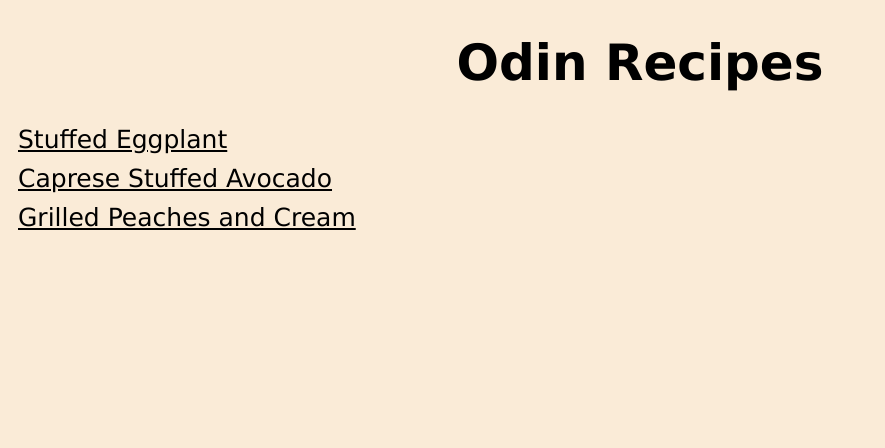
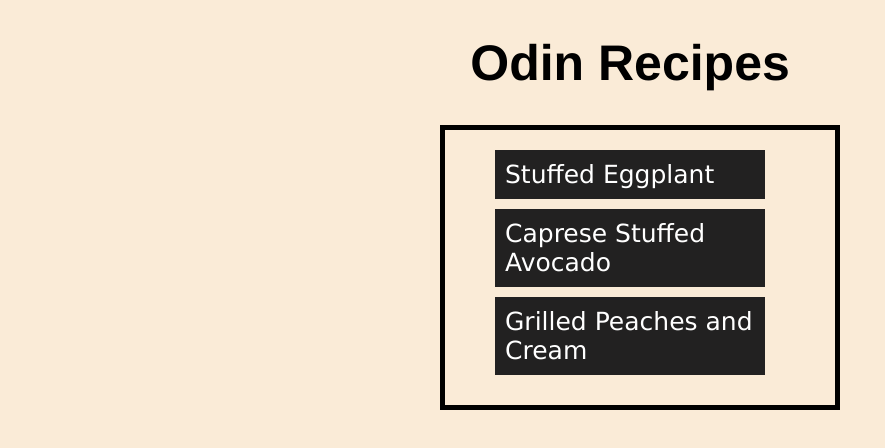
Before and after one commit to evrotower/odin_recepies, a plain HTML site: page index.html in a window 1280 px wide. Shown: the whole page, without its empty margins (0-885 px from the left). Drawn offline with Linux system fonts and the light colour scheme.

Commit message:
Added a few styles

```diff
--- a/index.html
+++ b/index.html
@@ -9,11 +9,14 @@
 </head>
 
 <body>
-    <h1>Odin Recipes</h1>
-    <a href="./recipes/stuffedeggplant.html">Stuffed Eggplant</a>
-    <a href="./recipes/capresestuffedavocado.html">Caprese Stuffed Avocado</a>
-    <a href="./recipes/grilledpeachesandcream.html">Grilled Peaches and Cream</a>
-
+    <div class="title">
+        <h1>Odin Recipes</h1>
+    </div>
+    <div class="recipes">
+        <a href="./recipes/stuffedeggplant.html">Stuffed Eggplant</a>
+        <a href="./recipes/capresestuffedavocado.html">Caprese Stuffed Avocado</a>
+        <a href="./recipes/grilledpeachesandcream.html">Grilled Peaches and Cream</a>
+    </div>
 
 </body>
 
--- a/styles/main.css
+++ b/styles/main.css
@@ -2,16 +2,33 @@ html {
     background-color: antiquewhite;
 }
 
-h1 {
+.title {
+    margin-right: 20px;
     text-align: center;
-    font-size: 50px;
-    font-family: Verdana, Geneva, Tahoma, sans-serif;
+    font-size: 25px;
+    font-family: 'Franklin Gothic Medium', 'Arial Narrow', Arial, sans-serif;
+
+}
+
+
+.recipes {
+    margin: 0 auto;
+    border: 5px solid black;
+    padding: 20px;
+    padding-left: 50px;
+    width: 320px;
+
+
 }
 
 a {
+    padding: 10px;
+    width: 250px;
+    text-decoration: none;
+    background-color: rgb(34, 33, 33);
+    margin-bottom: 10px;
     display: block;
-    margin: 10px;
-    color: black;
+    color: rgb(255, 255, 255);
     font-size: 25px;
     font-family: 'Lucida Sans', 'Lucida Sans Regular', 'Lucida Grande', 'Lucida Sans Unicode', Geneva, Verdana, sans-serif;
 }
```
